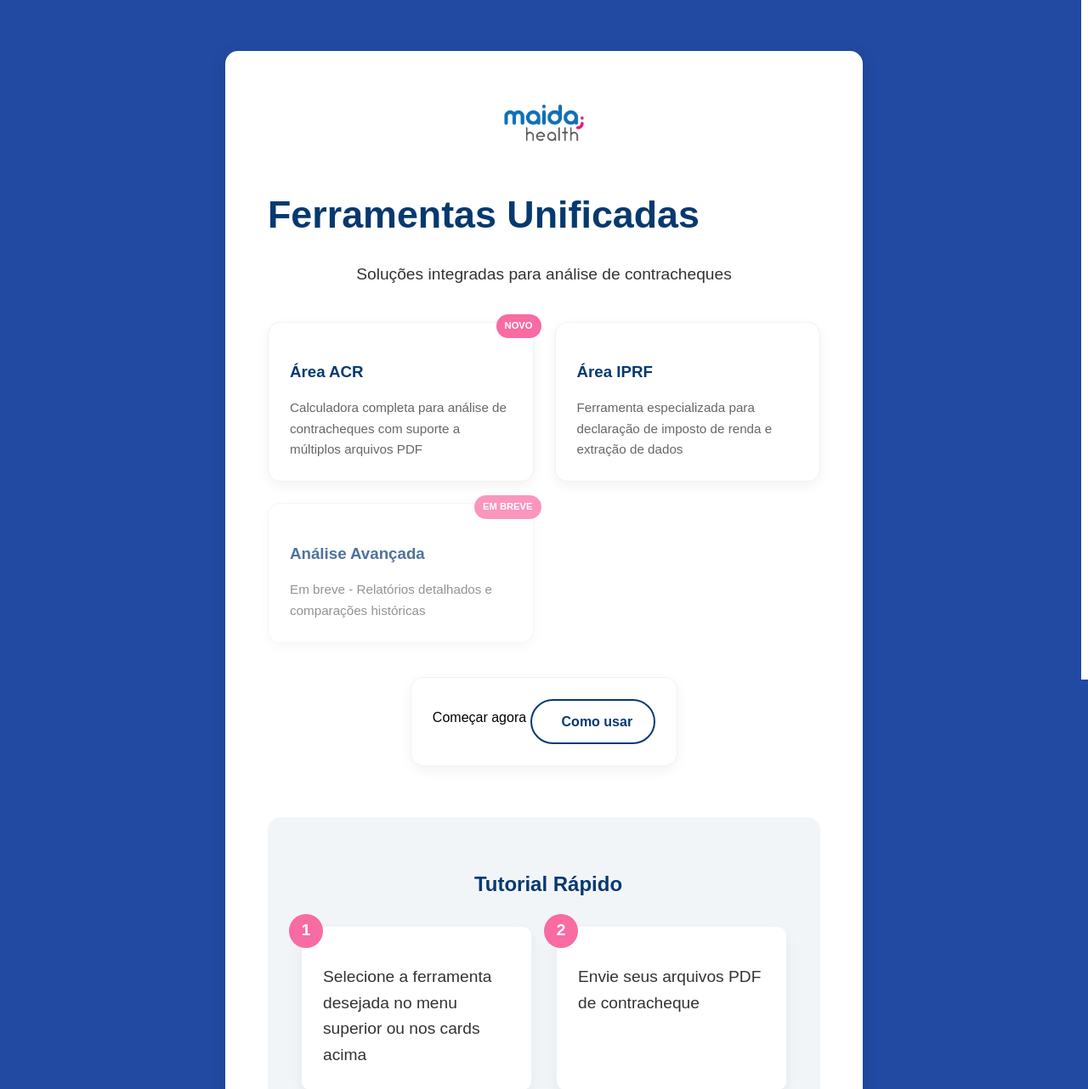
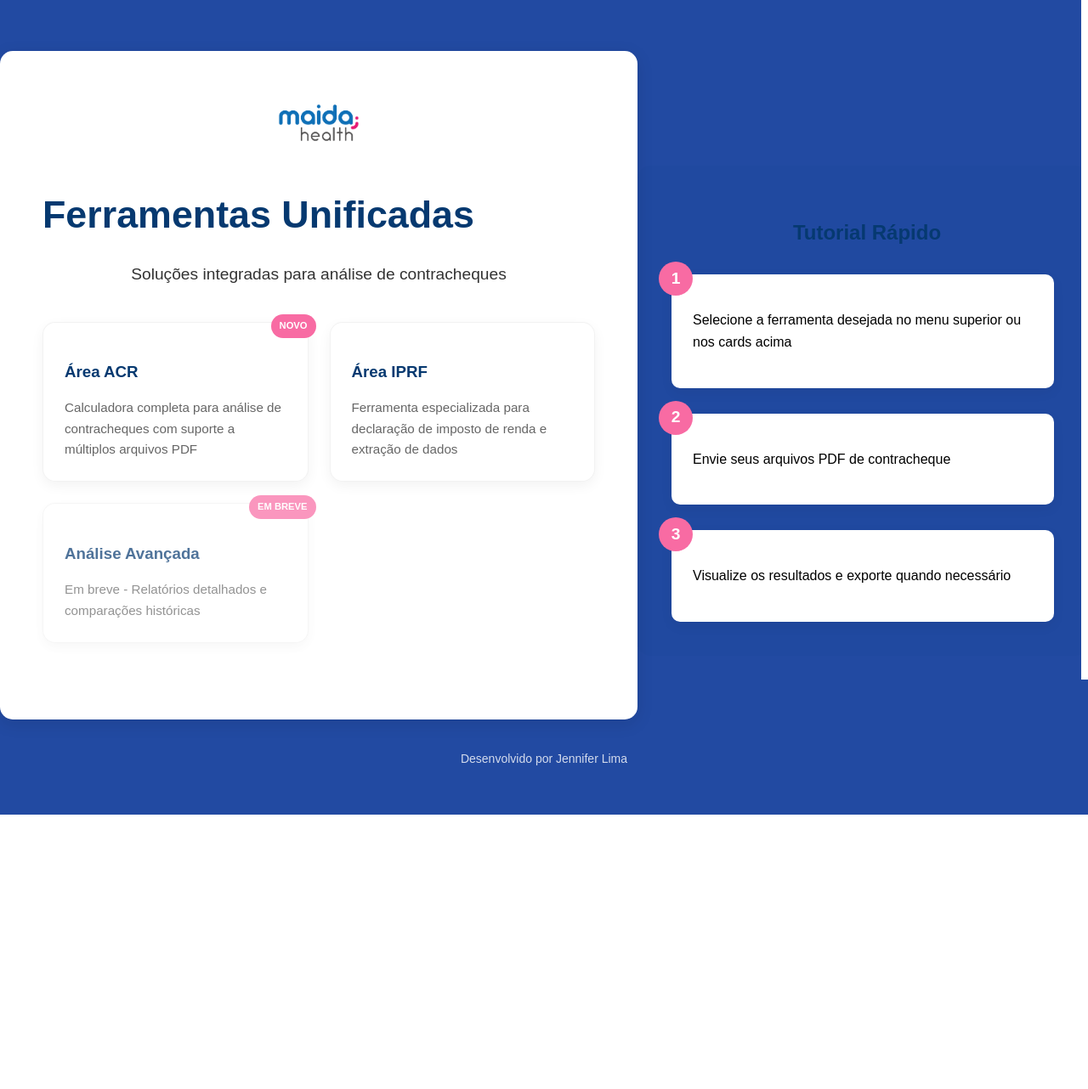
Before and after one commit to JennyGD1/AreaACR, a Flask app: page / in a window 1280 px wide. Shown: the top 1282 px of the page at 85% size. After the commit the page ends 959 px from the top, so only its background shows below. Run offline with Flask 3, Linux system fonts and the light colour scheme.

Commit message:
Update index.html

```diff
--- a/templates/index.html
+++ b/templates/index.html
@@ -43,15 +43,7 @@
         </div>
     </div>
 
-    <div class="quick-actions">
-        <div class="feature-card" onclick="location.href='{{ url_for('calculadora') }}'">
-            <i class="fas fa-play"></i> Começar agora
-        </a>
-        <a href="#tutorial" class="action-btn secondary">
-            <i class="fas fa-question-circle"></i> Como usar
-        </a>
-    </div>
-</div>
+   </div>
 
 <div id="tutorial" class="tutorial-section">
     <h2><i class="fas fa-graduation-cap"></i> Tutorial Rápido</h2>
```
